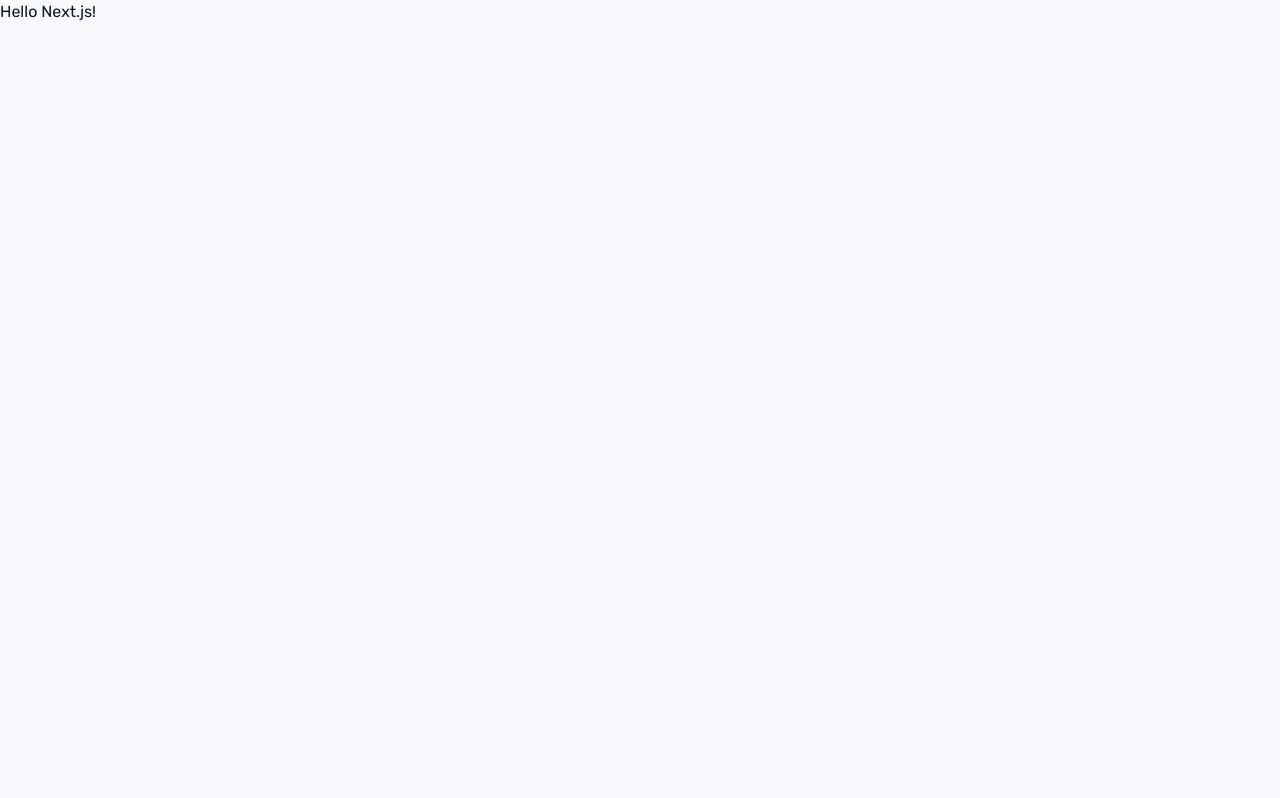
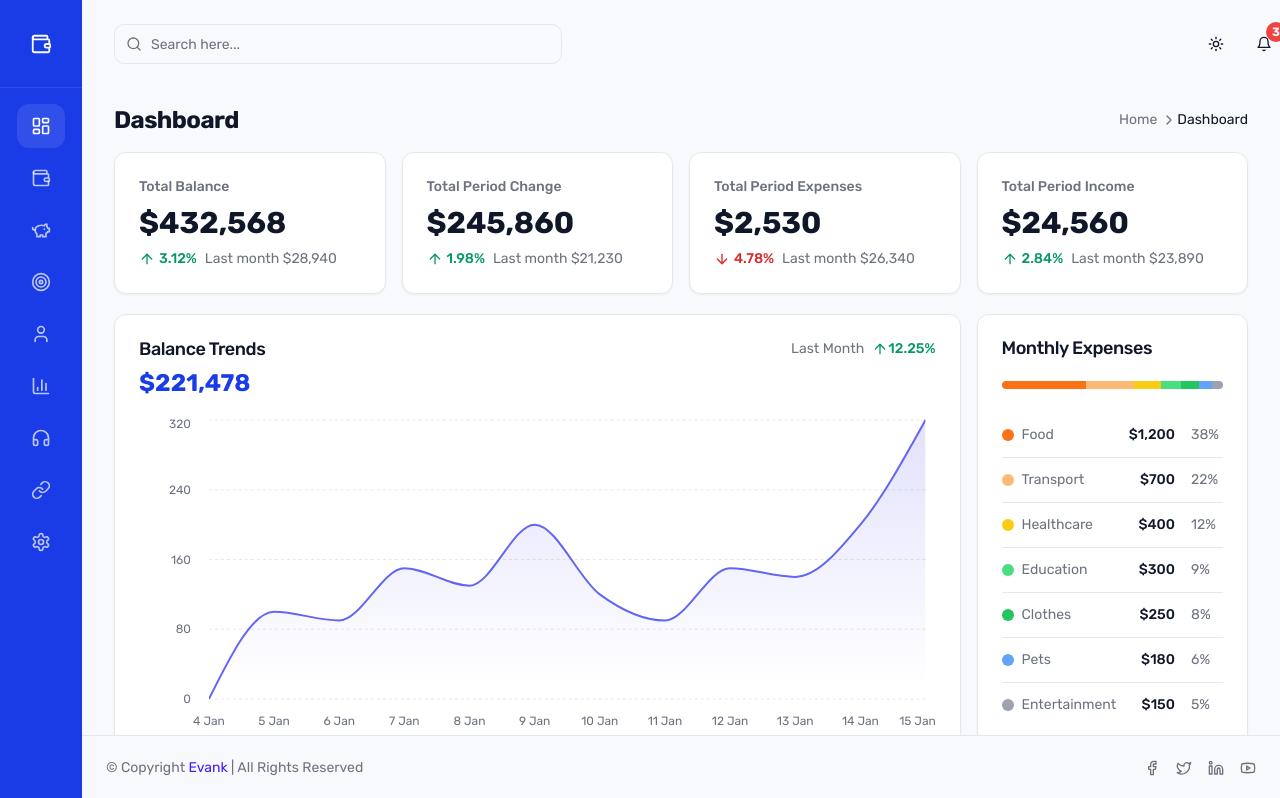
Before and after one commit to owalacesilva/organizze-nextjs, a Next.js app: page / in a window 1280 px wide. Shown: the top 798 px of the page. Built offline with nearby package versions, Linux system fonts and the light colour scheme.

Commit message:
Improves dashboard structure and module resolution
Refactors the home page to use layout and dashboard components for better organization.
Adds baseUrl and path aliases to config files, simplifying imports and editor tooling.
Enhances maintainability and scalability of the project.

```diff
--- a/app/layout.jsx
+++ b/app/layout.jsx
@@ -1,5 +1,5 @@
+import { Rubik } from "next/font/google";
 import { ThemeProvider } from "@/components/elements/theme-provider";
-import { Rubik } from "next/font/google";
 import "./globals.css";
 const rubik = Rubik({
 	weight: ["400", "500", "700"],
--- a/app/page.jsx
+++ b/app/page.jsx
@@ -1,3 +1,10 @@
+import Layout from "@/components/layout";
+import DashboardSection from "@/components/section/dashboard";
+
 export default function Home() {
-	return <h1>Hello Next.js!</h1>;
+	return (
+		<Layout breadcrumbTitle="Dashboard">
+			<DashboardSection />
+		</Layout>
+	);
 }
--- a/tsconfig.json
+++ b/tsconfig.json
@@ -17,7 +17,11 @@
 			{
 				"name": "next"
 			}
-		]
+		],
+		"baseUrl": ".",
+		"paths": {
+			"@/*": ["./*"]
+		}
 	},
 	"include": [
 		"next-env.d.ts",
```
Also changed, not shown: jsconfig.json (+6 -5 lines).
